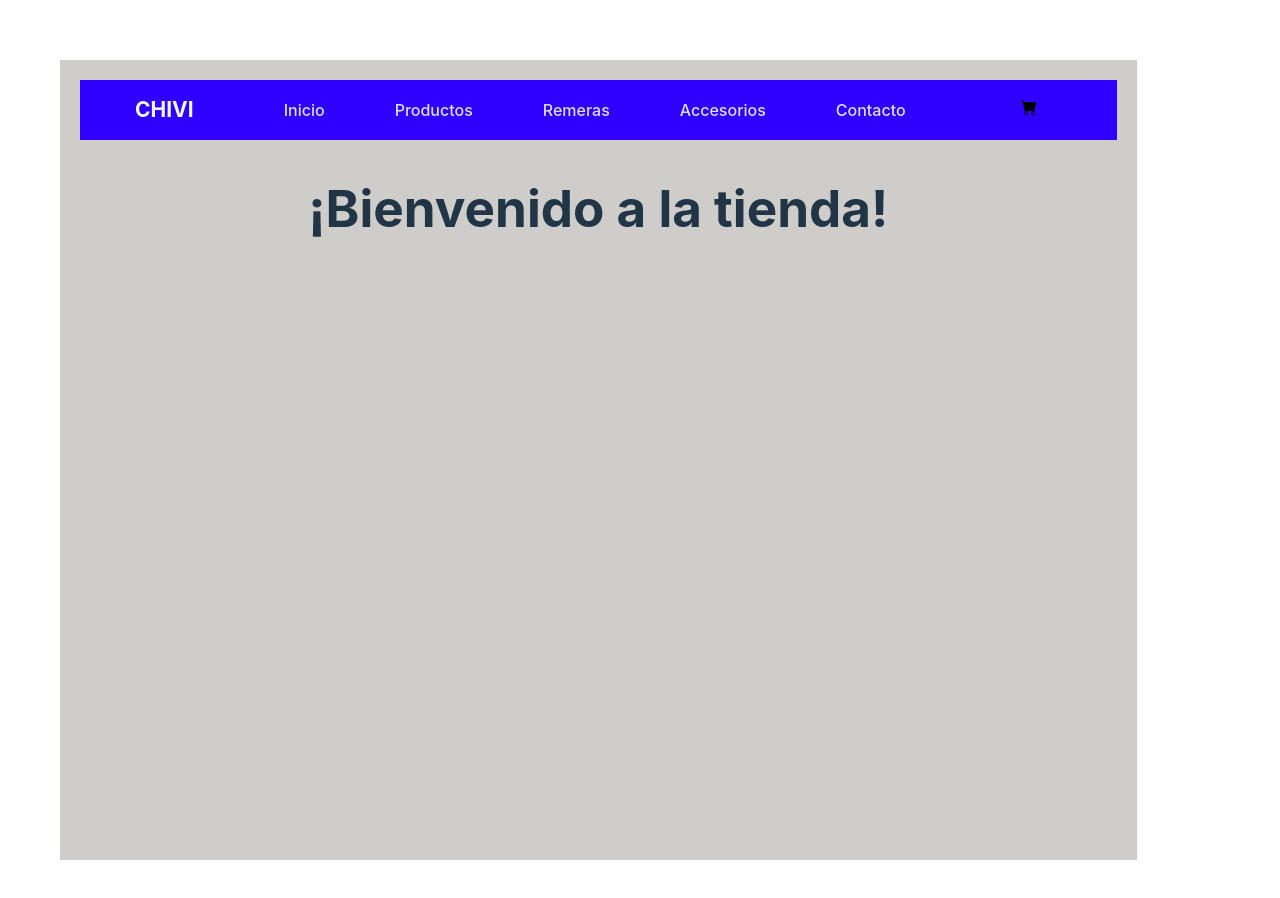
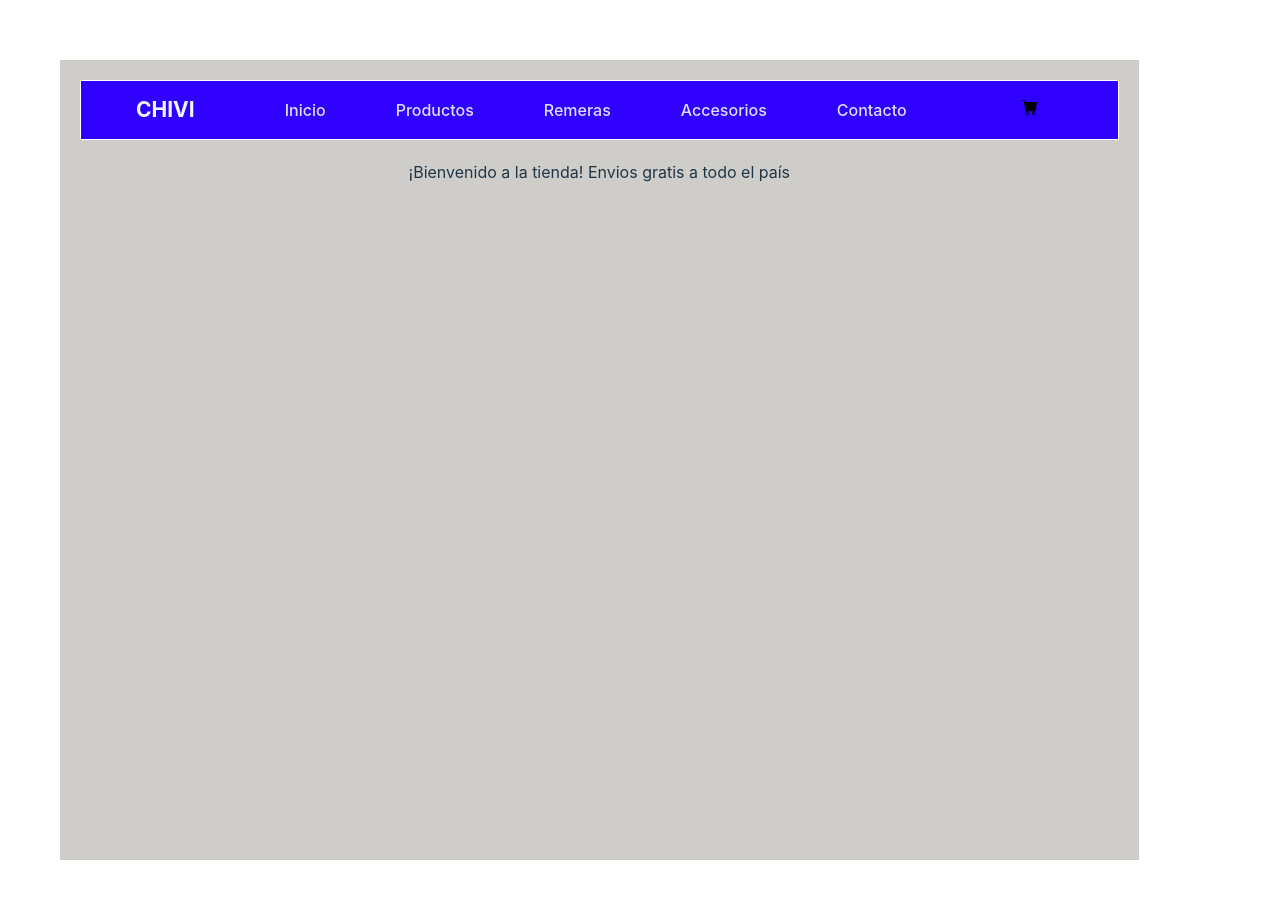
Before and after one commit to Chivi1/React, a React (Vite) app: page / in a window 1280 px wide. Shown: the top 898 px of the page. Built offline with nearby package versions, Linux system fonts and the light colour scheme.

Commit message:
tp terminado

```diff
--- a/src/App.jsx
+++ b/src/App.jsx
@@ -1,15 +1,16 @@
 import { useState } from 'react';
-import Navbar from './components/Navbar'
-import ItemListContainer from './components/ItemListContainer'
+import Navbar from './components/Navbar/Navbar'
+import ItemListContainer from './components/ItemListContainer/ItemListContainer'
 import './App.css'
 
 
 function App() {
 
+  const saludo = "¡Bienvenido a la tienda! Envios gratis a todo el país"
   return (
   <div className='App'>
     <Navbar/>
-    <ItemListContainer/>
+    <ItemListContainer saludo={saludo} />
   </div>
   )
 }
--- a/src/components/ItemListContainer.jsx
+++ /dev/null
@@ -1,11 +0,0 @@
-import React from 'react'
-
-const ItemListContainer = () => {
-    return (
-        <div>
-            <h1>¡Bienvenido a la tienda!</h1>
-        </div>
-    )
-}
-
-export default ItemListContainer
--- /dev/null
+++ b/src/components/ItemListContainer/ItemListContainer.jsx
@@ -0,0 +1,10 @@
+import React from 'react'
+
+const ItemListContainer = ({saludo}) => {
+
+    return (
+        <div> {saludo} </div>
+    )
+}
+
+export default ItemListContainer
--- a/src/components/Navbar.css
+++ b/src/components/Navbar/Navbar.css
@@ -4,6 +4,7 @@
     justify-content: space-between;
     align-items: center;
     background-color: rgb(47, 0, 255);
+    border: 1px solid white;
 }
 .Navbar > .nav-logo {
     font-weight: 700;
--- a/src/components/Navbar.jsx
+++ b/src/components/Navbar/Navbar.jsx
@@ -1,6 +1,6 @@
 import React from 'react'
 import "./Navbar.css"
-import CartWidget from './CartWidget'
+import CartWidget from '../CartWidget/CartWidget'
 
 const Navbar = () => {
     return (
```
Also changed, not shown: src/components/CartWidget/CartWidget.jsx (renamed from src/components/CartWidget.jsx).
